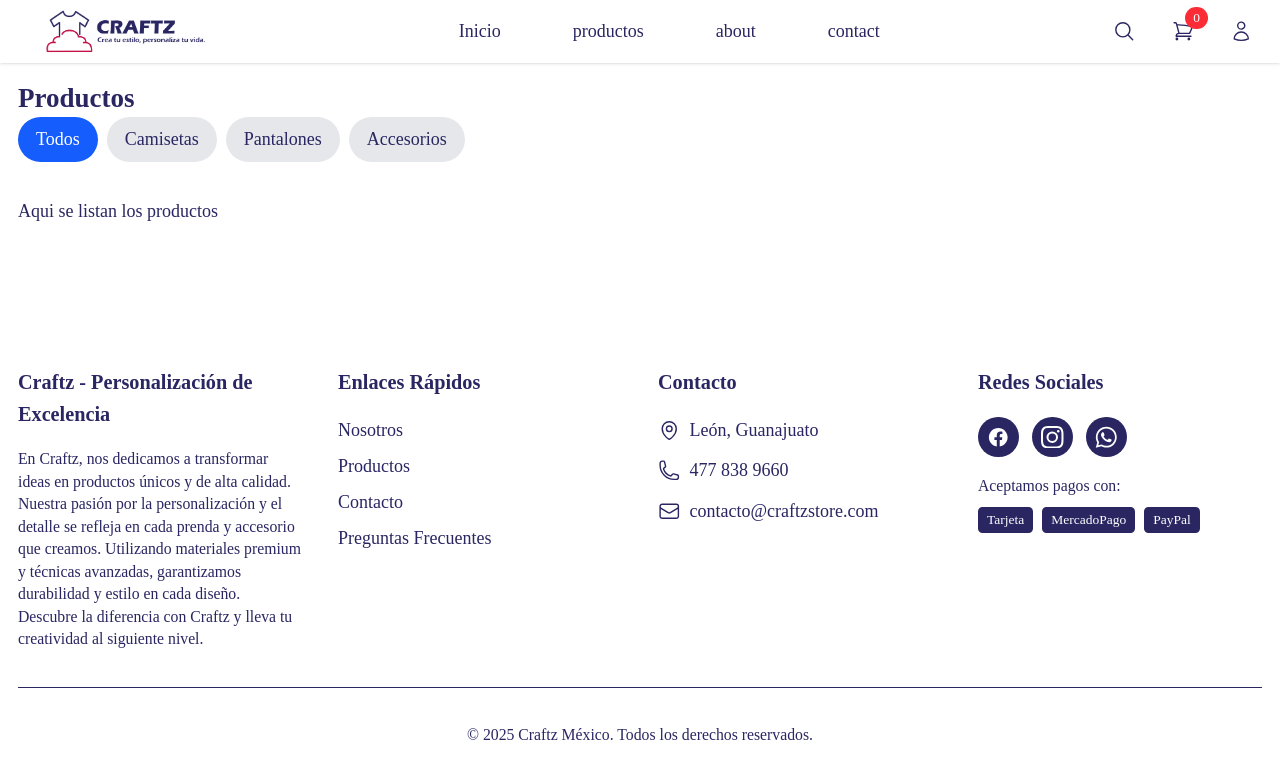
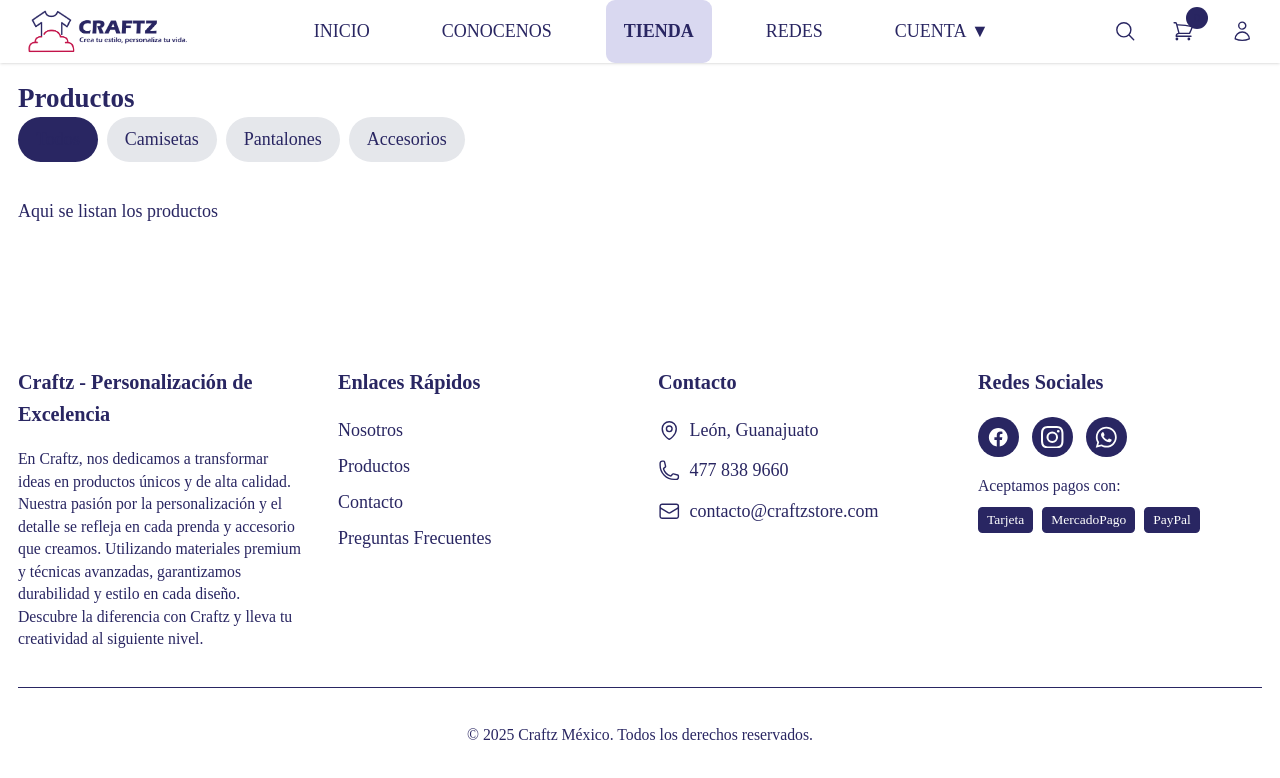
Before and after one commit to upstagebunion/CraftzStore, a Next.js app: page /products in a window 1280 px wide. Shown: the top 778 px of the page. Built offline with nearby package versions, Linux system fonts and the light colour scheme.

Commit message:
v0.1.1: Navbar theme fully applied

```diff
--- a/package.json
+++ b/package.json
@@ -1,6 +1,6 @@
 {
   "name": "craftz-store",
-  "version": "0.1.0",
+  "version": "0.1.1",
   "private": true,
   "scripts": {
     "dev": "next dev --turbopack",
--- a/src/app/(shop)/products/page.tsx
+++ b/src/app/(shop)/products/page.tsx
@@ -1,5 +1,10 @@
 import { CategoryFilters } from '@/components/products/categoryFilters'
 import { Suspense } from 'react';
+import { Metadata } from 'next';
+
+export const metadata: Metadata = {
+  title: "Productos"
+}
 
 export default function Products() {
 
--- a/src/app/(shop)/products/product/page.tsx
+++ b/src/app/(shop)/products/product/page.tsx
@@ -1,5 +1,11 @@
 import { Suspense } from 'react';
 import { ProductDetails } from '@/components/products/product-details';
+import { Metadata } from 'next';
+
+export const metadata: Metadata = {
+  title: "{Tipo de producto} {Diseno de producto} {caracteristicas clave}"
+  /*Ecample: Playera Manga Corta Cheemzilla - 100% algodon*/
+}
 
 export default function ProductDetail() {
     return (
--- a/src/components/NavLink.tsx
+++ /dev/null
@@ -1,25 +0,0 @@
-import Link from 'next/link'
-import { MouseEventHandler, ReactNode } from 'react'
-
-interface NavLinkProps {
-  isMobile?: boolean
-  href: string
-  children: ReactNode
-  className?: string
-  onClick?: MouseEventHandler
-}
-
-export default function NavLink({isMobile = false, href, children, className = '', onClick = ()=>{}}: NavLinkProps) {
-  const baseClass = isMobile
-    ? "px-8 py-2"
-    : "py-4 px-4 rounded-lg hover:bg-background2 transition-colors duration-200";
-  return (
-    <Link
-      href={href}
-      className={`${baseClass} ${className}`}
-      onClick={onClick}
-    >
-      {children}
-    </Link>
-  )
-}
--- /dev/null
+++ b/src/components/navbar/Dropdown-link.tsx
@@ -0,0 +1,91 @@
+'use client';
+
+import { useState } from 'react';
+import Link from 'next/link';
+import { usePathname } from 'next/navigation';
+import { NavLinkProps } from '@/types/navigation'
+import { motion, AnimatePresence } from 'framer-motion';
+
+interface DropdownLinkProps extends NavLinkProps {
+  dropdownItems: Array<{name: string, href: string}>;
+}
+
+export default function DropdownLink({
+  isMobile = false,
+  href,
+  children,
+  className = '',
+  onClick = () => {},
+  dropdownItems = []
+}: DropdownLinkProps) {
+const pathname = usePathname();
+  const [isOpen, setIsOpen] = useState(false);
+
+  return (
+    <div
+        className={`relative ${isMobile ? 'w-full' : 'group'} ${className}`}
+        onMouseLeave={() => !isMobile && setIsOpen(false)}
+    >
+      <Link
+        href={href}
+        className='flex items-center'
+        onClick={(e) => {
+          if (isMobile) {
+            e.preventDefault();
+            setIsOpen(!isOpen);
+          }
+          onClick(e);
+        }}
+        onMouseEnter={() => !isMobile && setIsOpen(true)}
+      >
+        <span>{children}</span>
+        <motion.span
+          className={`${ isMobile ? 'ml-2 text-[10px]' : 'ml-1 ' }`}
+          animate={{ rotate: isOpen ? 180 : 0 }}
+          transition={{ duration: 0.2 }}
+        >
+          ▼
+        </motion.span>
+      </Link>
+
+      <AnimatePresence>
+        {(isOpen || !isMobile) && (
+          <motion.div
+            className={`
+              ${isMobile ? 'w-full' : 'absolute left-0 mt-0 w-48'}
+              bg-background shadow-lg rounded-md z-10 overflow-hidden
+            `}
+            initial={{ height: 0, opacity: 0 }}
+            animate={{
+              height: isOpen ? 'auto' : 0,
+              opacity: isOpen ? 1 : 0
+            } }
+            exit={ { height: 0, opacity: 0 } }
+            transition={{ duration: 0.3, ease: 'easeInOut' }}
+          >
+            <div className="py-1">
+                {dropdownItems.map((item) => {
+                    const isPrimaryActive = pathname === item.href || (pathname.startsWith(item.href) && item.href !== '/');
+                    return (
+                        <Link
+                        key={item.name}
+                        href={item.href}
+                        className= {isPrimaryActive
+                            ? "block pr-4 py-2 pl-10 text-normal text-foreground bg-background2"
+                            : "block pr-4 py-2 pl-10 font-normal text-foreground hover:bg-background2"}
+                        onClick={(e) => {
+                            setIsOpen(false);
+                            onClick(e);
+                        }}
+                        >
+                        {item.name}
+                        </Link>
+                    )
+                })}
+            </div>
+          </motion.div>
+        )}
+      </AnimatePresence>
+    </div>
+  );
+}
--- /dev/null
+++ b/src/components/navbar/NavLink.tsx
@@ -0,0 +1,36 @@
+import Link from 'next/link'
+import { NavLinkProps } from '@/types/navigation';
+import DropdownLink from './Dropdown-link';
+
+export default function NavLink({
+    isMobile = false,
+    href,
+    children,
+    className = '',
+    onClick = ()=>{},
+    hasDropdown = false,
+    dropdownItems = []
+  }: NavLinkProps) {
+
+  const baseClass = isMobile
+    ? "px-8 py-2"
+    : "py-4 px-4 rounded-lg hover:bg-background2 transition-colors duration-200";
+  return (
+    hasDropdown
+    ? <DropdownLink
+        href={href}
+        isMobile={isMobile}
+        className={`${baseClass} ${className}`}
+        dropdownItems={dropdownItems}
+      >
+        {children}
+      </DropdownLink>
+    : <Link
+        href={href}
+        className={`${baseClass} ${className}`}
+        onClick={onClick}
+      >
+        {children}
+    </Link>
+  )
+}
--- a/src/components/Navbar.tsx
+++ b/src/components/navbar/Navbar.tsx
@@ -4,10 +4,13 @@ import { ShoppingCartIcon, UserIcon, MagnifyingGlassIcon, Bars3Icon, XMarkIcon }
 import Image from 'next/image';
 import { useState, useEffect } from 'react';
 import { motion, AnimatePresence } from 'framer-motion';
-import NavLink from '@/components/NavLink';
+import NavLink from '@/components/navbar/NavLink';
 import useDarkMode from '@/hooks/useDarkMode';
+import { usePathname } from 'next/navigation';
 
 export default function Navbar() {
+    const pathname = usePathname();
+
     const isDarkMode = useDarkMode();
     const [mobileMenuOpen, setMobileMenuOpen] = useState(false);
     useEffect(() => { //Used to avoid scroll when menu open, remove if deprecate
@@ -22,6 +25,22 @@ export default function Navbar() {
         }
         }, [mobileMenuOpen]
     )
+
+    const navLinks = [
+        {name: "INICIO", href: "/"},
+        {name: "CONOCENOS", href: "/about"},
+        {name: "TIENDA", href: "/products"},
+        {name: "REDES", href: "/contact"},
+        {name: "CUENTA", href:'#', children:
+            [
+                {name: "LISTA DE DESEOS", href: '/wishlist'},
+                {name: "MI CUENTA", href: '/profile'},
+                {name: "CARRITO", href: '/cart'}
+            ]
+        }
+    ]
+
+
     return (
     <>
         <AnimatePresence>
@@ -51,7 +70,7 @@ export default function Navbar() {
                     )}
                 </button>
                 {/* Logo */}
-                <Link href="/" className="relative h-10 w-32 md:w-48 block md:mr-0 mx-auto md:mx-0 flex justify-center items-center">
+                <Link href="/" className="relative h-10 w-32 md:w-30 lg:w-40 block md:mr-0 mx-auto md:mx-0 flex justify-center items-center">
                     <p className="text-center font-bold text-3xl md:hidden pt-1">CRAFTZ</p>
                     <Image
                         src= {isDarkMode ? '/logo_horizontal_white.png' : '/logo_horizontal.png'}
@@ -63,25 +82,40 @@ export default function Navbar() {
                 </Link>
 
                 {/* Desktop Navigation */}
-                <nav className="hidden md:flex space-x-8">
-                    <NavLink href="/">Inicio</NavLink>
-                    <NavLink href="/products">productos</NavLink>
-                    <NavLink href="/about">about</NavLink>
-                    <NavLink href="/contact">contact</NavLink>
+                <nav className="hidden md:flex md:text-[11px] lg:text-[15px] lg:space-x-4 xl:text-[18px] xl:space-x-8">
+                    {navLinks.map((link) => {
+                        const hasDropdown = link.children && link.children.length > 0;
+                        const isPrimaryActive = pathname === link.href || (pathname.startsWith(link.href) && link.href !== '/');
+                        const isChildActive = hasDropdown && link.children.some(child =>
+                            pathname === child.href || (pathname.startsWith(child.href) && child.href !== '/')
+                        );
+                        const isActive = isPrimaryActive || isChildActive;
+                        return (
+                            <NavLink
+                                href={link.href}
+                                key={link.name}
+                                className= {isActive ? 'font-bold bg-background2' : ''}
+                                hasDropdown={hasDropdown}
+                                dropdownItems={link.children}
+                            >
+                                {link.name}
+                            </NavLink>
+                        )
+                    })}
                 </nav>
 
                 {/* Icons */}
-                <div className="flex items-center space-x-4">
-                    <button className="p-2">
+                <div className="flex items-center md:space-x-2 lg:space-x-4">
+                    <button className="p-2 cursor-pointer rounded-lg hover:bg-background2 transition-colors duration-200">
                         <MagnifyingGlassIcon className="h-5 w-5" />
                     </button>
-                    <button className="p-2 relative">
+                    <button className="p-2 relative cursor-pointer rounded-lg hover:bg-background2 transition-colors duration-200">
                         <ShoppingCartIcon className="h-5 w-5" />
-                    <span className="absolute -top-1 -right-1 bg-red-500 text-white text-xs rounded-full h-5 w-5 flex items-center justify-center">
+                        <span className="absolute -top-1 -right-1 bg-primary text-onPrimary text-xs rounded-full h-5 w-5 flex items-center justify-center">
                             0
                         </span>
                     </button>
-                    <Link href="/login" className="p-2">
+                    <Link href="/login" className="p-2 rounded-lg hover:bg-background2 transition-colors duration-200">
                         <UserIcon className="h-5 w-5" />
                     </Link>
                 </div>
@@ -117,38 +151,24 @@ export default function Navbar() {
                             exit={{ y: -20 }}
                             transition={{ duration: 0.2 }}
                         >
+                            {navLinks.map((link) => {
+                                const isActive = pathname === link.href ||
+                                    (pathname.startsWith(link.href) && link.href !== '/');
+                                const hasDropdown = link.children != undefined;
+                                return (
                                     <NavLink
                                         isMobile={true}
-                                href="/"
-                                className="pl-10 bg-background2"
+                                        href={link.href}
+                                        key={link.name}
+                                        className= {isActive ? 'font-bold bg-background2 pl-10' : ''}
+                                        hasDropdown={hasDropdown}
+                                        dropdownItems={link.children}
                                         onClick={() => setMobileMenuOpen(false)}
                                     >
-                                Inicio
+                                        {link.name}
                                     </NavLink>
-                            <NavLink
-                                isMobile={true}
-                                href="/products"
-                                className=""
-                                onClick={() => setMobileMenuOpen(false)}
-                            >
-                                Productos
-                            </NavLink>
-                            <NavLink
-                                isMobile={true}
-                                href="/about"
-                                className=""
-                                onClick={() => setMobileMenuOpen(false)}
-                            >
-                                Nosotros
-                            </NavLink>
-                            <NavLink
-                                isMobile={true}
-                                href="/contact"
-                                className=""
-                                onClick={() => setMobileMenuOpen(false)}
-                            >
-                                Contacto
-                            </NavLink>
+                                )
+                            })}
                         </motion.nav>
                     </motion.div>
                 )}
--- a/src/components/products/categoryFilters.tsx
+++ b/src/components/products/categoryFilters.tsx
@@ -25,8 +25,8 @@ export function CategoryFilters() {
         onClick={() => handleFilter('')}
         className={`px-4 py-2 rounded-full ${
           !currentCategory
-            ? 'bg-blue-600 text-white'
-            : 'bg-gray-200 hover:bg-gray-300'
+            ? 'bg-primary text-onPrimary'
+            : 'bg-primary hover:bg-primary2'
         }`}
       >
         Todos
@@ -38,7 +38,7 @@ export function CategoryFilters() {
           onClick={() => handleFilter(cat.slug)}
           className={`px-4 py-2 rounded-full ${
             currentCategory === cat.slug
-              ? 'bg-blue-600 text-white'
+              ? 'bg-primary text-white'
               : 'bg-gray-200 hover:bg-gray-300'
           }`}
         >
--- /dev/null
+++ b/src/types/navigation.ts
@@ -0,0 +1,18 @@
+import { MouseEventHandler, ReactNode } from 'react'
+
+export interface NavItem {
+  name: string;
+  href: string;
+  hasDropdown?: boolean;
+  dropdownItems?: NavItem[];
+}
+
+export interface NavLinkProps {
+  isMobile?: boolean
+  href: string
+  children: ReactNode
+  className?: string
+  onClick?: MouseEventHandler
+  hasDropdown? : boolean
+  dropdownItems?: Array<{name: string, href: string}>
+}
```
Also changed, not shown: src/app/layout.tsx (+6 -3 lines), src/styles/globals.css (+6 -2 lines). Lines whose indentation alone changed are shown as unchanged.
